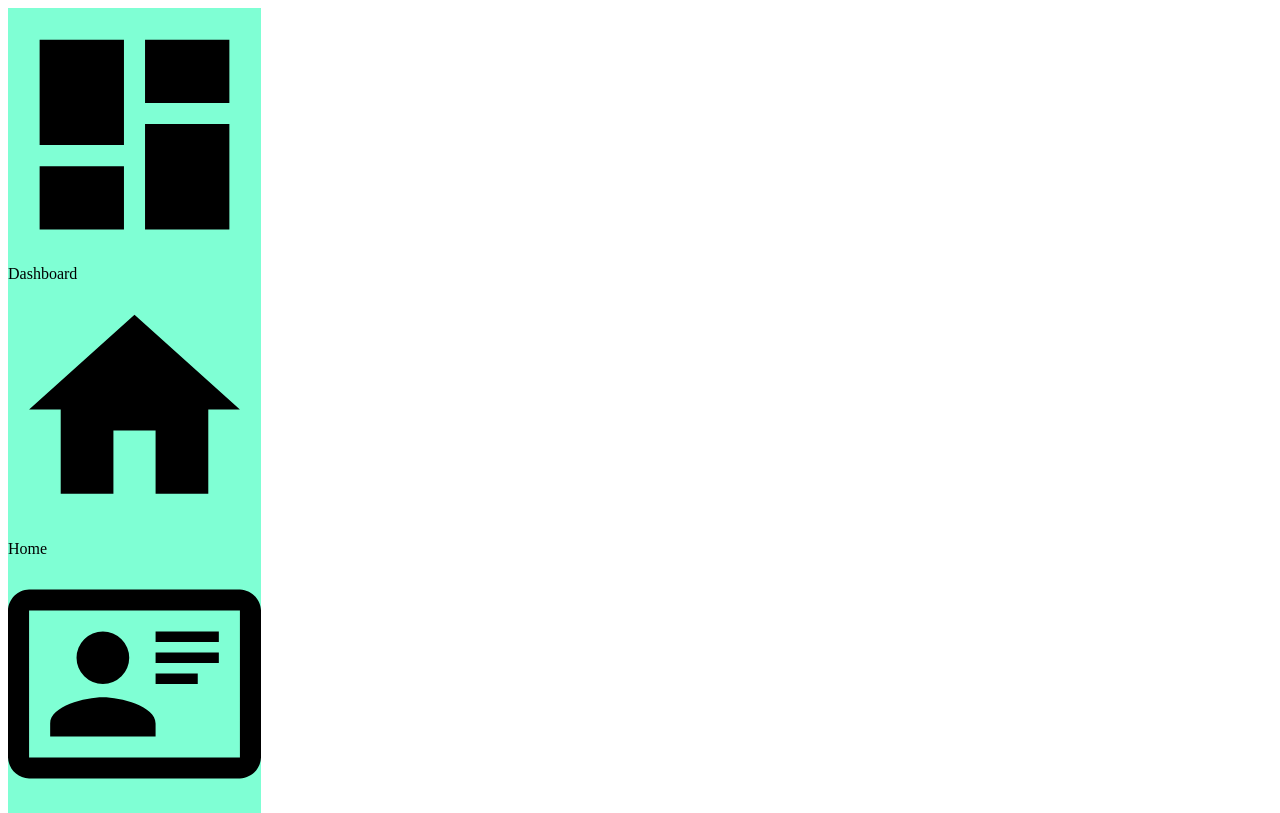
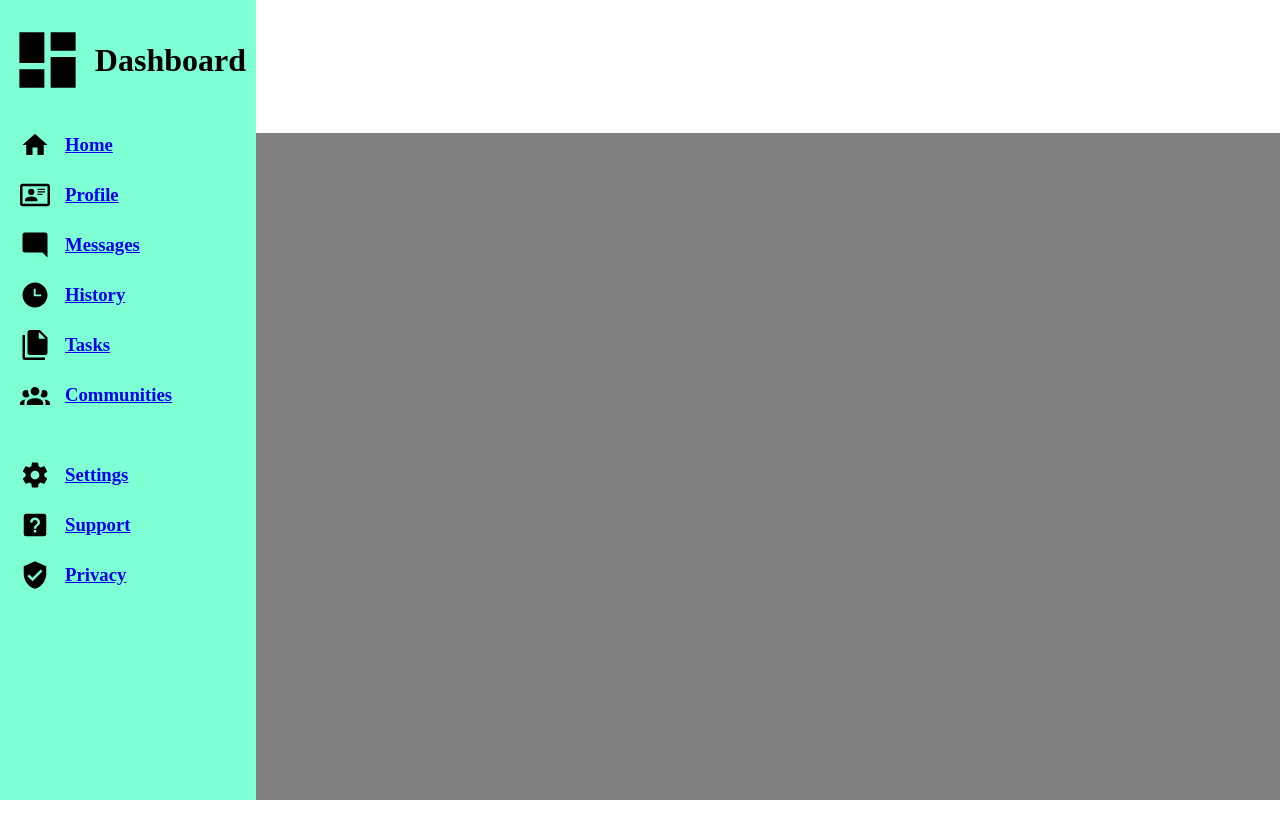
Before and after one commit to huao1/Dashboard, a plain HTML site: page index.html in a window 1280 px wide. Shown: the top 813 px of the page. Drawn offline with Linux system fonts and the light colour scheme.

Commit message:
The sidebar is complete with dynamic sizing using grid. Colors will be changed and added later after all content and layout have been completed.

```diff
--- a/dashboard.css
+++ b/dashboard.css
@@ -1,13 +1,55 @@
+html {
+    padding: 0;
+    margin: 0;
+    height: 100%;
+}
 
-
-.container {
+body {
+    padding: 0;
+    margin: 0;
+    min-height: 100%;
     display: grid;
     grid-template-columns: 1fr 4fr;
+    grid-template-rows: 1fr 5fr;
 }
+
 
 .sidebar {
     background-color: aquamarine;
+    padding: 10px;
     grid-column: 1 / 2;
+    grid-row: 1 / 3;
+    grid-template-rows: 80px 300px 150px;
+    display: grid;
+    row-gap: 30px;
+}
+
+.sidebar > div {
+    display: grid;
+    align-items: center;
+}
+
+.logo{
+    grid-template-columns: minmax(50px, 75px) 3fr;
+    gap: 10px;
+    height: 100px;
+}
+
+.title {
+    display: grid;
+}
+
+.icon-set1, .icon-set2{
+
+    grid-auto-rows: 50px;
+}
+
+.icon-set1 > *, .icon-set2 > * {
+    display: grid;
+    grid-template-columns: minmax(25px, 30px) 2fr 1fr;
+    gap: 15px;
+    padding-left: 10px;
+    align-items: center;
 }
 
 .header {
--- a/index.html
+++ b/index.html
@@ -8,54 +8,53 @@
     <title>Admin Dashboard</title>
 </head>
 <body>
-    <div class="container">
     <div class="sidebar">
-            <div>
-                <span><img src="./Icon/sidebar_Icons/logo.svg" alt="Dashboard logo">Dashboard</span>
+        <div class="logo">
+            <img src="./Icon/sidebar_Icons/logo.svg" alt="Dashboard logo">
+            <h1 class="title">Dashboard</h1>
         </div>
 
-            <div>
+        <div class="icon-set1">
             <div>
                 <img src="./Icon/sidebar_Icons/home.svg" alt="Home icon">
-                    Home
+                <a href="#"><h3>Home</h3></a>
             </div>
             <div>
                 <img src="./Icon/sidebar_Icons/card-account-details-outline.svg" alt="Profile icon">
-                    Profile
+                <a href="#"><h3>Profile</h3></a>
             </div>
             <div>
                 <img src="./Icon/sidebar_Icons/message-reply.svg" alt="Mesage icon">
-                    Messages
+                <a href="#"><h3>Messages</h3></a>
             </div>
             <div>
                 <img src="./Icon/sidebar_Icons/clock-time-three.svg" alt="History icon">
-                    History
+                <a href="#"><h3>History</h3></a>
             </div>
             <div>
                 <img src="./Icon/sidebar_Icons/file-multiple.svg" alt="Tasks icon">
-                    Tasks
+                <a href="#"><h3>Tasks</h3></a>
             </div>
             <div>
                 <img src="./Icon/sidebar_Icons/account-group.svg" alt="Communities icon">
-                    Communities
+                <a href="#"><h3>Communities</h3></a>
             </div>
         </div>
 
-            <div>
+        <div class="icon-set2">
             <div>
                 <img src="./Icon/sidebar_Icons/cog.svg" alt="Settings icon">
-                    Settings
+                <a href="#"><h3>Settings</h3></a>
             </div>
             <div>
                 <img src="./Icon/sidebar_Icons/help-box.svg" alt="Support icon">
-                    Support
+                <a href="#"><h3>Support</h3></a>
             </div>
             <div>
                 <img src="./Icon/sidebar_Icons/shield-check.svg" alt="Privacy icon">
-                    Privacy
+                <a href="#"><h3>Privacy</h3></a>
             </div>
         </div>
-
     </div>
 
     <div class="header">
@@ -65,6 +64,5 @@
     <div class="dashboard">
 
     </div>
-    </div>
 </body>
 </html>
```
Also changed, not shown: 1 other file. Lines whose indentation alone changed are shown as unchanged.
